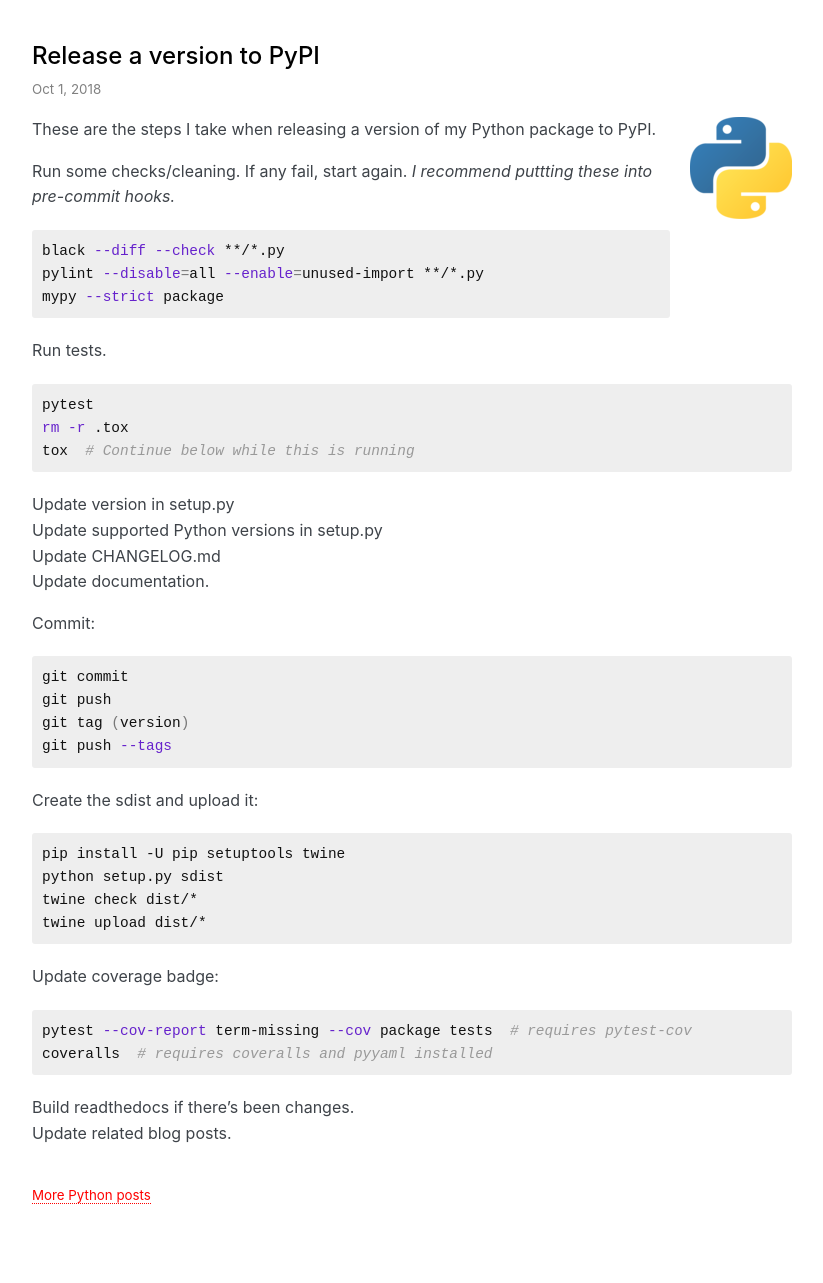
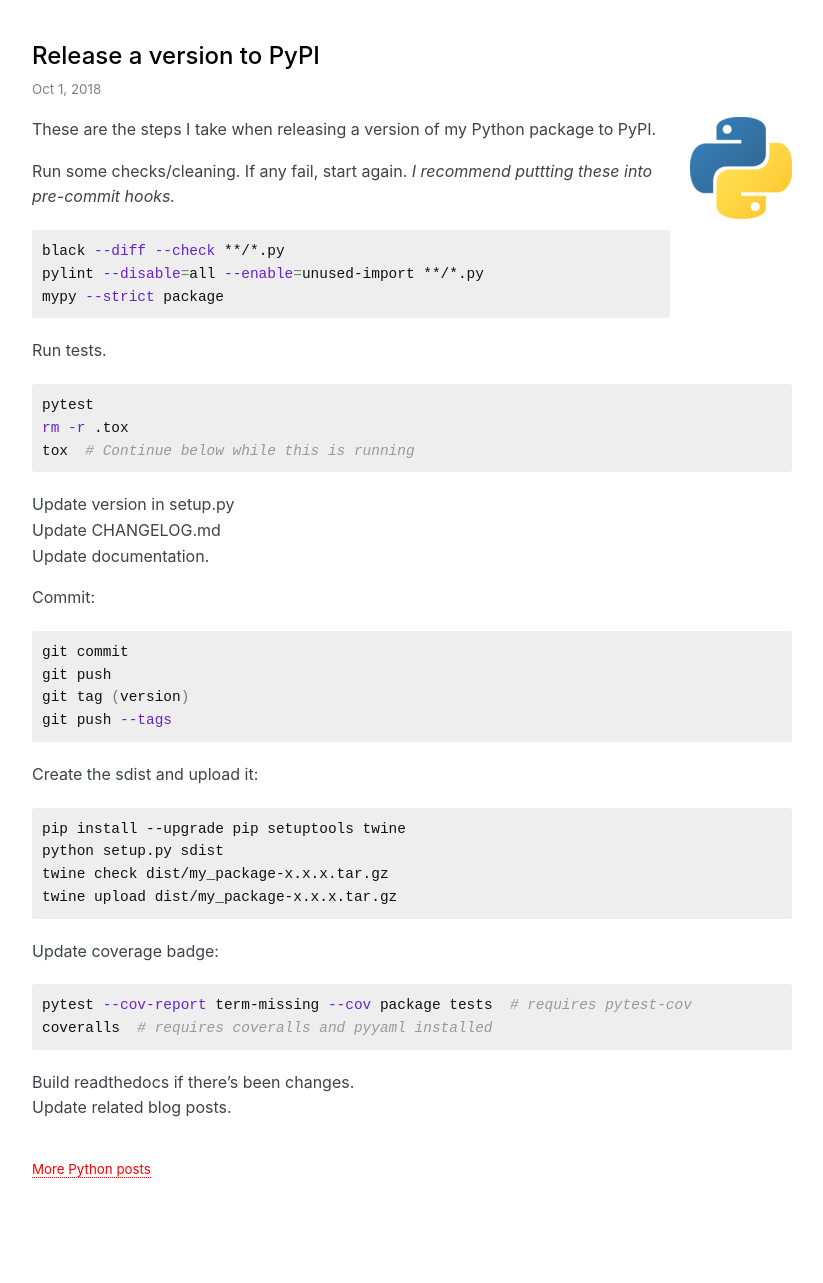
Before and after one commit to explodinglabs/explodinglabs.github.io, a Jekyll site: the page built from _posts/python/2018-10-01-release-new-version-to-pypi.markdown, in a window 1280 px wide. Shown: the whole page, without its empty margins (228-1051 px from the left). Built offline with Jekyll 4.4.1, drawn with Linux system fonts in a browser that asks for light colours; some web fonts are replaced; after the commit the page ends 1257 px from its top, so only the background shows below that.

Commit message:
Update release package post

````diff
--- a/_posts/python/2018-10-01-release-new-version-to-pypi.markdown
+++ b/_posts/python/2018-10-01-release-new-version-to-pypi.markdown
@@ -26,7 +26,6 @@
 ```
 
 Update version in setup.py
-Update supported Python versions in setup.py
 Update CHANGELOG.md
 Update documentation.
 
@@ -40,10 +39,10 @@
 
 Create the sdist and upload it:
 ```
-pip install -U pip setuptools twine
+pip install --upgrade pip setuptools twine
 python setup.py sdist
-twine check dist/*
-twine upload dist/*
+twine check dist/my_package-x.x.x.tar.gz
+twine upload dist/my_package-x.x.x.tar.gz
 ```
 
 Update coverage badge:
````
